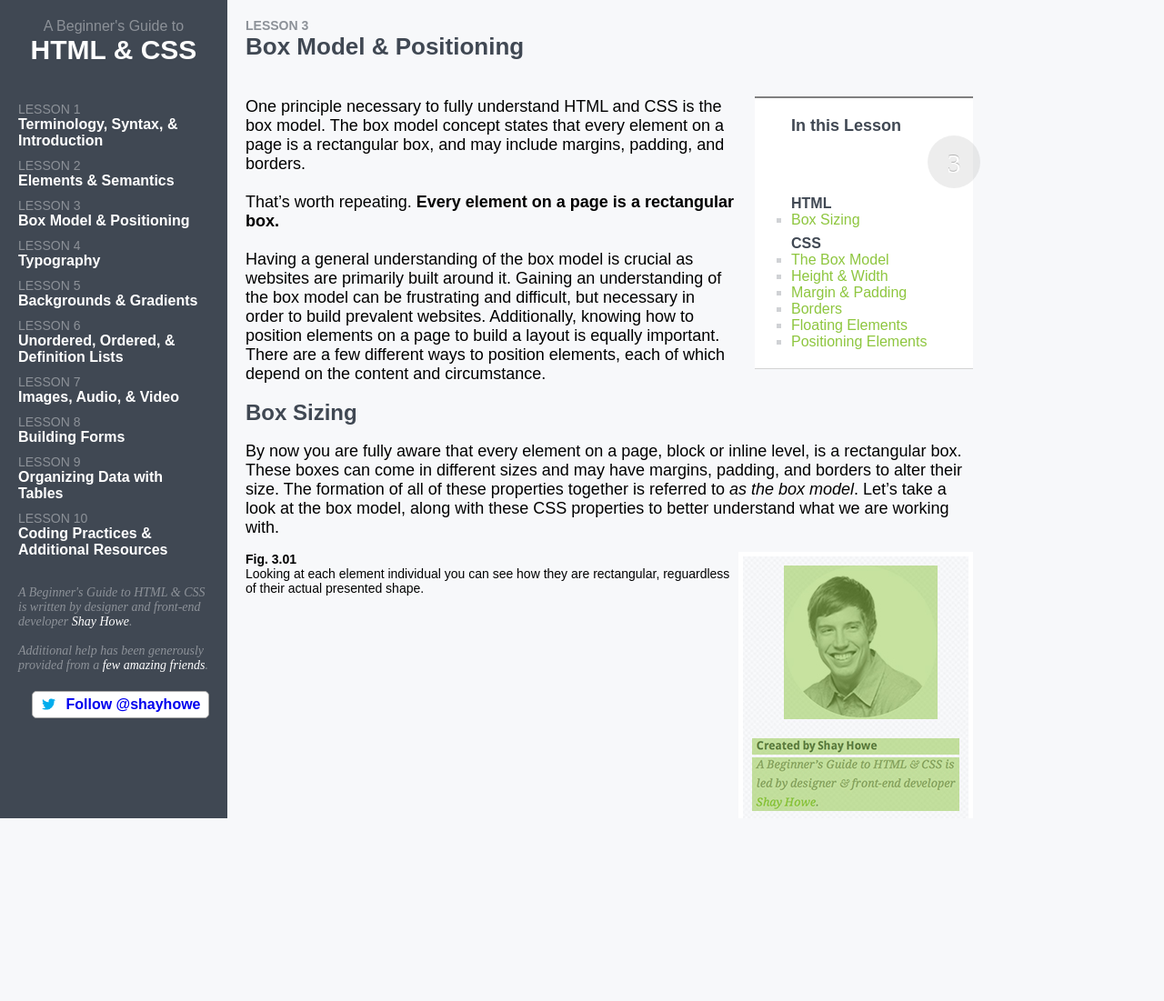
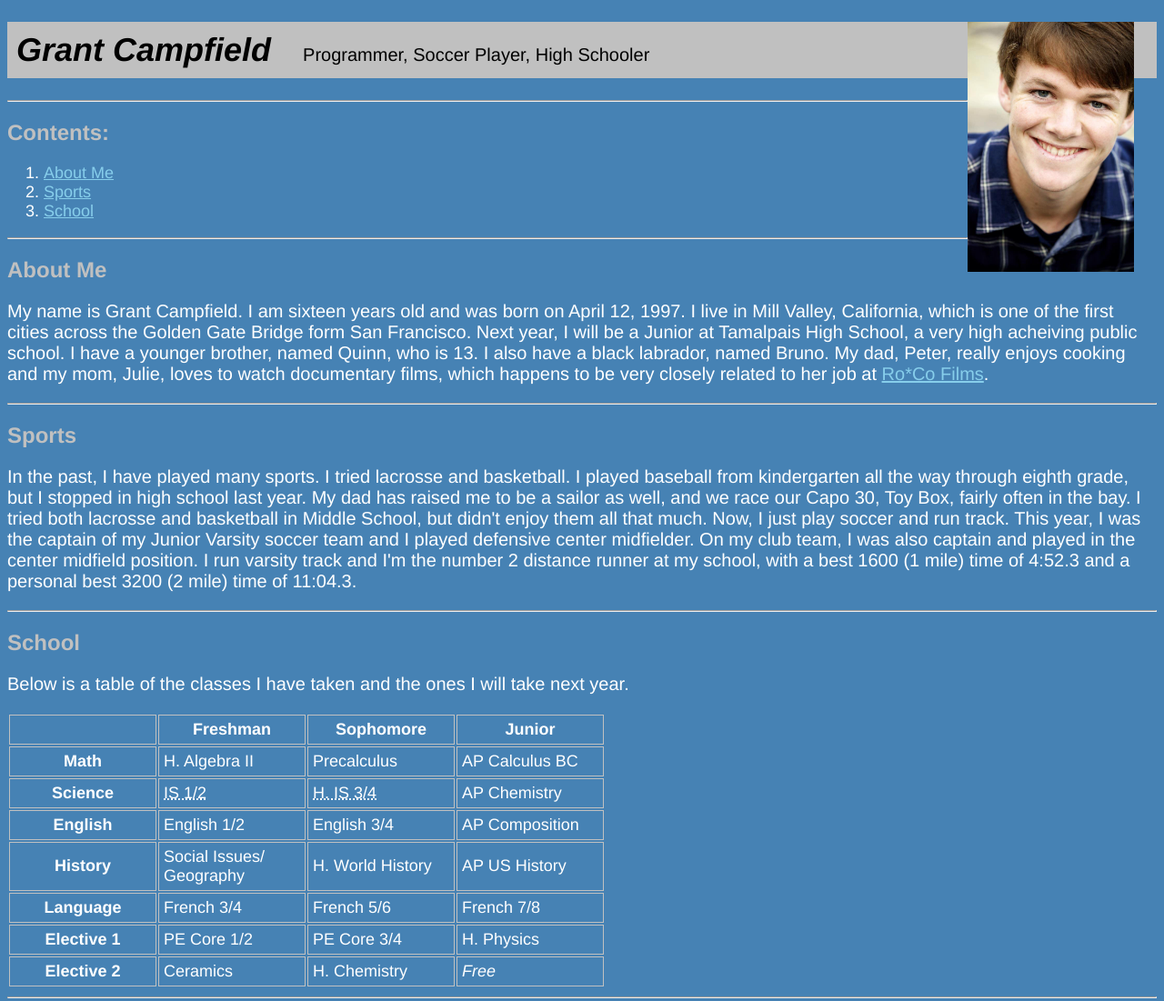
Before and after one commit to gcampfield/gcampfield.github.io, a plain HTML site: page index.html in a window 1280 px wide. Shown: the whole page at 91% size. Before the commit the page ends 900 px from the top, so only its background shows below. Drawn offline with Linux system fonts and the light colour scheme.

Commit message:
Changed main website.

```diff
--- a/index.html
+++ b/index.html
@@ -2,364 +2,155 @@
 
 <html>
 <head>
-	<title>
-		Box Model & Positioning - A Beginner's Guide to HTML & CSS
-	</title>
-	<style type="text/css">
-		* {
-			margin: 0;
-			padding: 0;
-			font: 16px Sans-Serif;
-			background: transparent;
+	<title>Grant Campfield</title>
+	<meta charset="UTF-8">
+	<meta name="description"
+		content="A webpage about Grant Campfield">
+	<meta name="author"
+		content="Grant Campfield">
+	<style>
+		body {
+			font:18px Helvetica, sans-serif;
+			background:SteelBlue;
+			color: White;
 		}
 
-		.fullpage {
-			min-width:900px;
-			max-height: 900px;
-    		overflow:hidden;
+		small{
+			font-size:20px;
+			text-indent: 10px;
+			padding-left: 25px;
+			font-weight: normal;
 		}
 
-		body {
-			background: #F7F8FA;
+		p {
+			font-size: 20px;
+			color: White;
+		}
+
+		header {
+			background:Silver;
+			margin: 0px;
+			color: Black;
 		}
 
 		a {
-			text-decoration: none;
+			text-decoration: Underline;
+			color: SkyBlue;
 		}
 
-		a:visited {
-			color: inherit;
+		h2 {
+			color: Silver;
+			font-size: 24px;
 		}
 
-		.sidebar {
-			float: left;
-			width: 250px;
-			background-color: #404853;
-			height: 900px;
+		th, td {
+			width:150px;
+			padding:5px;
+			border:1px solid Silver;
+			color:White;
 		}
 
-		.sidebar .title {
-			text-align: center;
-			padding: 20px;
+		#Grant {
+			float:right;
+			margin-right: 25px;
 		}
 
-		.sidebar .title h1 {
-			text-align: center;
-			color: White;
-			font-size: 30px;
-			font-weight: bold;
-		}
-
-		.sidebar .title h2 {
-			font-size: 16px;
-			color: #8C9198;
-		}
-
-		.sidebar .title a h1:hover {
-			color: #8EC63F;
-		}
-
-		.sidebar .links {
-			padding: 20px;
-		}
-
-		.sidebar .links ul li{
-			list-style: none;
-		}
-
-		.sidebar .links ul li a {
-			text-decoration: none;
-			display: block;
-			padding-bottom: 10px;
-			font-weight: bold;
-			color: white;
-		}
-
-		.sidebar .links ul li a:hover {
-			color: #8EC63F;
-		}
-
-		.sidebar .links strong {
-			display: block;
-			font-size: 14px;
-			color: #8c9198;
-			text-transform: uppercase;
-		}
-
-		.note p {
-			display: block;
-			color: #8c9198;
-			font: italic 14px Georgia serif;
-			padding: 0 20px 20px;
-		}
-
-		.note p a {
-			font: inherit;
-			color: white;
-		}
-
-		.note p a:hover {
-			color: #8EC63F;
-		}
-
-		.follow {
-			padding-left: 20px;
-		}
-
-		.follow .button {
-			border: 1px solid #AAA;
-			display: inline-block;
-			color: black;
-			font-size: 10px;
-			text-decoration: none;
-			padding-left: 15px;
-			background: white url("twitter.jpg") no-repeat;
-			background-size: 25px;
-			margin-left: 15px;
-			padding: 5px;
-			border-radius: 5px;
-			padding-left: 0px;
-		}
-
-		.follow .button:hover {
-			background: #F5F5F5;
-		}
-
-		.follow .button a {
-			font-weight: bold;
-			padding: 3px;
-		}
-
-		.follow .button img {
-			margin: -5px 2px -7px;
-			font-weight: bold;
-		}
-
-		.maintitle {
-			width: 800px;
-			float: left;
-			padding: 20px;
-		}
-
-		.maintitle h3 {
-			display: block;
-			font-size: 14px;
-			color: #8c9198;
-			text-transform: uppercase;
-			font-weight: bold;
-		}
-
-		.maintitle h2 {
-			display: block;
-			font-size: 26px;
-			color: #404853;
-			font-weight: bold;
-		}
-
-		.page{
-			background: transparent;
-			background-image: url(Background.jpg) repeat;
-			float: left;
-			width: 800px;
-			height: 750px;
-			padding: 20px;
-		}
-
-		.page .lessonplan {
-			background: white;
-            border-top: 2px solid grey;
-            border-bottom: 1px solid lightgrey;
-            float: right;
-            width: 180px;
-            margin: -1px 0px 19px 20px;
-            padding: 20px;
-            padding-left: 40px;
-		}
-
-		.page .lessonplan h3 {
-			font-size: 16px;
-			margin-top: -10px;
-			color: #404853;
-			font-weight: bold;
-		}
-
-		.page .lessonplan li {
-			list-style-type: square;
-			color: #d0d2d5;
-			padding-right: 10px;
-		}
-
-		.page .lessonplan li a {
-			color: #8ec63f;
-		}
-
-		.page .lessonplan li a:hover {
-			color: #f7941d;
-		}
-
-		.page .lessonplan h2 {
-			font-size: 18px;
-			color: #404853;
-			font-weight: bold;
-		}
-
-		.page .lessonplan .three {x
-			display: inline-block;
-			font: 30px Georgia serif;
-			padding: 14px;
-			border-radius: 30px;
-			text-align: center;
-			position: relative;
-			left: 150px;
-			color:white;
-			background: rgba(0,0,0,.07);
-			width: 30px;
-			height: 30px;
-			text-shadow: 0 -1px 0 rgba(0,0,0,.25);
-		}
-
-		.page .paragraphs, strong, em {
-			font-size: 18px;
-		}
-
-		.page .paragraphs strong {
-			font-weight: bold;
-		}
-
-		.page .paragraphs em {
-			font-style: italic;
-		}
-
-		.page h3 {
-            color: #404853;
-            font-size: 24px;
-            font-weight: bold;
-		}
-
-		.page .figtext p {
-			font-size: 14px;
-		}
-
-		.page .figtext img {
-			border: 5px solid white;
-		}
-
-		.page .figtext p strong {
-			font-size: 14px;
-			font-weight: bold;
+		h1 {
+			padding:10px;
 		}
 	</style>
 </head>
+
 <body>
-	<div class="fullpage">
-		<div class="sidebar">
-			<div class="title">
-				<a href="/html-css/">
-					<h2>A Beginner's Guide to</h2>
-					<h1>HTML &amp; CSS</h1>
-				</a>
-			</div>
-			<nav class="links">
-				<ul>
-					<li>
-						<a href="/html-css/terminology-syntax-intro"><strong>Lesson 1</strong> Terminology, Syntax, &amp; Introduction</a>
-					</li>
-					<li>
-						<a href="/html-css/elements-semantics"><strong>Lesson 2</strong> Elements &amp; Semantics</a>
-					</li>
-					<li>
-						<a href="/html-css/box-model"><strong>Lesson 3</strong> Box Model &amp; Positioning</a>
-					</li>
-					<li>
-						<a href="/html-css/typography"><strong>Lesson 4</strong> Typography</a>
-					</li>
-					<li>
-						<a href="/html-css/backgrounds-gradients"><strong>Lesson 5</strong> Backgrounds &amp; Gradients</a>
-					</li>
-					<li>
-						<a href="/html-css/ordered-unordered-definition-lists"><strong>Lesson 6</strong> Unordered, Ordered, &amp; Definition Lists</a>
-					</li>
-					<li>
-						<a href="/html-css/images-audio-video"><strong>Lesson 7</strong> Images, Audio, &amp; Video</a>
-					</li>
-					<li>
-						<a href="/html-css/building-forms"><strong>Lesson 8</strong> Building Forms</a>
-					</li>
-					<li>
-						<a href="/html-css/organizing-data-tables"><strong>Lesson 9</strong> Organizing Data with Tables</a>
-					</li>
-					<li>
-						<a href="/html-css/coding-practices"><strong>Lesson 10</strong> Coding Practices &amp; Additional Resources</a>
-					</li>
-				</ul>
-			</nav>
-			<div class="note">
-				<p>
-					A Beginner's Guide to HTML &amp; CSS is written by designer and front-end developer <a href="http://shayhowe.com">Shay Howe</a>.
+	<img id="Grant" alt="A picture of Grant Campfield"  height="275" src="Grant.jpg"/>
 
-					<br><br>
+	<header>
+				<h1><i>Grant Campfield</i>
+					<small>Programmer, Soccer Player, High Schooler</small></h1>
+	</header>
+	<hr />
 
-					Additional help has been generously provided from a <a href="/people/">few amazing friends</a>.
-				</p>
-			</div>
-			<div class="follow">
-				<div class="button">
-					<a href="https://twitter.com/intent/follow?original_referer=http%3A%2F%2Flearn.shayhowe.com%2Fhtml-css%2Fbox-model&screen_name=shayhowe&tw_p=followbutton&variant=2.0">
-					<img src="twitter.png" height="25px" />
-						Follow @shayhowe
-					</a>
-				</div>
-			</div>
-		</div>
-		<div>
-			<div class="maintitle">
-				<h3>Lesson 3</h3>
-				<h2>Box Model &amp; Positioning</h2>
-			</div>
-			<div class="page">
-				<div class="lessonplan">
-					<h2>In this Lesson</h2>
-					<div class="three">3</div>
-					<br>
-					<h3>HTML</h3>
-		                <ul>
-		                    <li><a href="#box-sizing">Box Sizing</a></li>
-		            </ul>
-		            <br>
-		            <h3>CSS</h3>
-		            <ul>
-			            <li><a href="#the-box-model">The Box Model</a></li>
-		                <li><a href="#height-and-width">Height &amp; Width</a></li>
-		                <li><a href="#margin-and-padding">Margin &amp; Padding</a></li>
-		                <li><a href="#borders">Borders</a></li>
-		                <li><a href="#floating-elements">Floating Elements</a></li>
-		                <li><a href="#positioning-elements">Positioning Elements</a></li>
-		            </ul>
-				</div>
-				<div class="paragraphs">
-		            One principle necessary to fully understand HTML and CSS is the box model. The box model concept states that every element on a page is a rectangular box, and may include margins, padding, and borders.
-		            <br><br>
-		        	That&rsquo;s worth repeating. <strong>Every element on a page is a rectangular box.</strong>
-		            <br><br>
-		            Having a general understanding of the box model is crucial as websites are primarily built around it. Gaining an understanding of the box model can be frustrating and difficult, but necessary in order to build prevalent websites. Additionally, knowing how to position elements on a page to build a layout is equally important. There are a few different ways to position elements, each of which depend on the content and circumstance.
-		        </div>
-		        <br>
-		        <h3>Box Sizing</h3>
-		        <br>
-		        <div class="paragraphs">
-		            By now you are fully aware that every element on a page, block or inline level, is a rectangular box. These boxes can come in different sizes and may have margins, padding, and borders to alter their size. The formation of all of these properties together is referred to <em>as the box model</em>. Let&rsquo;s take a look at the box model, along with these CSS properties to better understand what we are working with.
-		        </div>
-		        <div class="figtext">
-		            <p>
-			            <br>
-			            <strong>Fig. 3.01</strong>
-			            <img align="right" src="face.jpg">
-			            <br>
-			    		Looking at each element individual you can see how they are rectangular, reguardless of their actual presented shape.
-			    	</p>
-		        </div>
-			</div>
-		</div>
-	</div>
+	<h2>Contents:</h2>
+	<ol>
+		<li><a href="#About">About Me</a></li>
+		<li><a href="#Sports">Sports</a></li>
+		<li><a href="#School">School</a></li>
+	</ol>
+	<hr />
+
+	<h2 id="About">About Me</h2>
+	<p>
+		My name is Grant Campfield. I am sixteen years old and was born on April 12, 1997. I live in Mill Valley, California, which is one of the first cities across the Golden Gate Bridge form San Francisco. Next year, I will be a Junior at Tamalpais High School, a very high acheiving public school. I have a younger brother, named Quinn, who is 13. I also have a black labrador, named Bruno. My dad, Peter, really enjoys cooking and my mom, Julie, loves to watch documentary films, which happens to be very closely related to her job at <a href="http://http://www.rocofilms.com/">Ro*Co Films</a>.
+	</p>
+	<hr />
+
+	<h2 id="Sports">Sports</h2>
+	<p>
+		In the past, I have played many sports. I tried lacrosse and basketball. I played baseball from kindergarten all the way through eighth grade, but I stopped in high school last year. My dad has raised me to be a sailor as well, and we race our Capo 30, Toy Box, fairly often in the bay. I tried both lacrosse and basketball in Middle School, but didn't enjoy them all that much. Now, I just play soccer and run track. This year, I was the captain of my Junior Varsity soccer team and I played defensive center midfielder. On my club team, I was also captain and played in the center midfield position. I run varsity track and I'm the number 2 distance runner at my school, with a best 1600 (1 mile) time of 4:52.3 and a personal best 3200 (2 mile) time of 11:04.3.
+	</p>
+	<hr />
+
+	<h2 id="School">School</h2>
+	<p>
+		Below is a table of the classes I have taken and the ones I will take next year.
+	</p>
+	<table>
+		<tr>
+			<th></th>
+			<th>Freshman</th>
+			<th>Sophomore</th>
+			<th>Junior</th>
+		</tr>
+
+		<tr>
+			<th>Math</th>
+			<td>H. Algebra II</td>
+			<td>Precalculus</td>
+			<td>AP Calculus BC</td>
+		</tr>
+
+		<tr>
+			<th>Science</th>
+			<td><abbr title="Integrated Science">IS 1/2</abbr></td>
+			<td><abbr title="Integrated Science">H. IS 3/4</abbr></td>
+			<td>AP Chemistry</td>
+		</tr>
+
+		<tr>
+			<th>English</th>
+			<td>English 1/2</td>
+			<td>English 3/4</td>
+			<td>AP Composition</td>
+		</tr>
+
+		<tr>
+			<th>History</th>
+			<td>Social Issues/ Geography</td>
+			<td>H. World History</td>
+			<td>AP US History</td>
+		</tr>
+
+		<tr>
+			<th>Language</th>
+			<td>French 3/4</td>
+			<td>French 5/6</td>
+			<td>French 7/8</td>
+		</tr>
+
+		<tr>
+			<th>Elective 1</th>
+			<td>PE Core 1/2</td>
+			<td>PE Core 3/4</td>
+			<td>H. Physics</td>
+		</tr>
+
+		<tr>
+			<th>Elective 2</th>
+			<td>Ceramics</td>
+			<td>H. Chemistry</td>
+			<td><i>Free</i></td>
+		</tr>
+	</table>
+	<hr />
 </body>
 </html>
```
Also changed, not shown: Grant.jpg (added), face.jpg (deleted), twitter.png (deleted).
